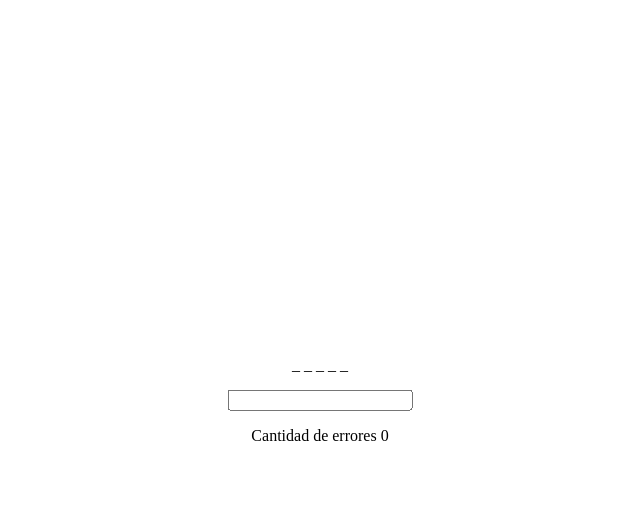
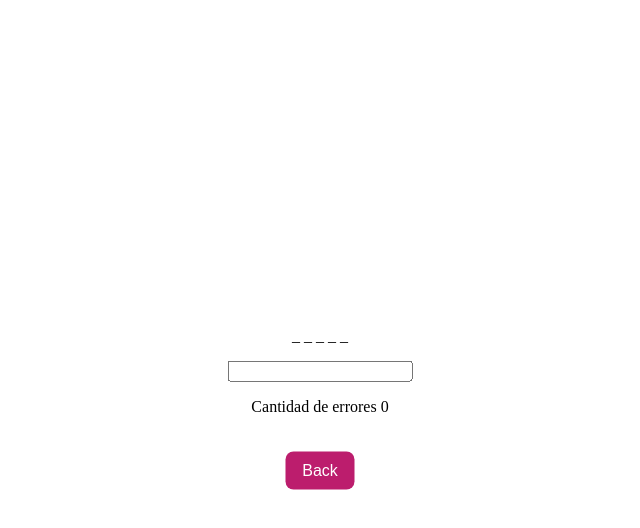
Before and after one commit to MauricioASG/the_hangman_game, a React (Vite) app: page / in a window 1280 px wide. Both pictures are taken after a click on the button "Play". Shown: the top 528 px of the page, without its empty margins (320-960 px from the left). Built offline with nearby package versions, Linux system fonts and the light colour scheme.

Commit message:
changes for back-button

```diff
--- a/src/App.tsx
+++ b/src/App.tsx
@@ -1,5 +1,6 @@
 // App.tsx
-import React, { useState } from 'react';
+import { useState } from 'react'; // Solo necesitas importar useState aquí
+
 import Hangman from './components/Hangman';
 import Welcome from './components/Welcome';
 
@@ -12,10 +13,14 @@ function App() {
     setShowGame(true);
   };
 
+  const handleBackClick = () => {
+    setShowGame(false);
+  };
+
   return (
     <div>
       {showGame ? (
-        <Hangman words={words} />
+        <Hangman words={words} onBackClick={handleBackClick} /> // Pasar la función onBackClick
       ) : (
         <Welcome onPlayClick={handlePlayClick} />
       )}
--- a/src/components/Hangman.tsx
+++ b/src/components/Hangman.tsx
@@ -1,12 +1,13 @@
 // Hangman.tsx
-import React, { useState } from "react";
+import { useState } from "react";
 import "../css/Hangman.css";
 
 interface HangmanProps {
   words: string[];
+  onBackClick: () => void; // Nueva prop para manejar el evento de clic en "Back"
 }
 
-const Hangman = ({ words }: HangmanProps) => {
+const Hangman = ({ words, onBackClick }: HangmanProps) => {
   // Almacena la palabra que va a tener que adivinar el juego
   const [selectedWord, setSelectedWord] = useState(words[0]);
   // Array vacío donde nosotros tendremos que estar poniendo las letras que vayamos adivinando
@@ -52,12 +53,14 @@ const Hangman = ({ words }: HangmanProps) => {
             setSelectedWord(words[Math.floor(Math.random() * words.length)]);
           }}
         >
-          {" "}
           Select New Word
         </button>
       )}
       <p>Cantidad de errores {errorCount}</p>
       {displayWord.join("") === selectedWord && <p>You win this round</p>}
+
+      {/* Botón "Back" */}
+      <button className="back-button" onClick={onBackClick}>Back</button>
     </div>
   );
 };
--- a/src/css/Hangman.css
+++ b/src/css/Hangman.css
@@ -50,3 +50,23 @@
   font-weight: bold;
   color: green;
 }
+
+
+.back-button {
+  background-color: #bc1d6d;
+  border: none;
+  color: white;
+  padding: 10px 17px;
+  text-align: center;
+  text-decoration: none;
+  display: inline-block;
+  font-size: 16px;
+  margin-top: 20px;
+  cursor: pointer;
+  border-radius: 8px;
+  transition: background-color 0.3s;
+}
+
+.back-button:hover {
+  background-color: #042537;
+}
```
